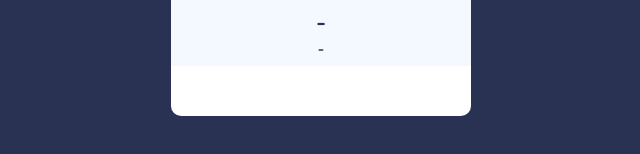
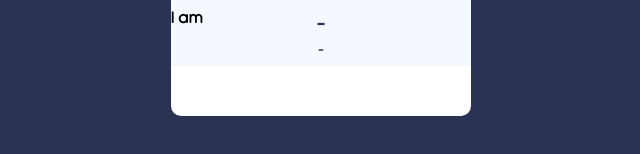
Before and after one commit to sushei/Weather-App, a plain HTML site: page index.html in a window 1280 px wide. Shown: the part 252-406 px from the top of the page, 319-959 px from the left. Drawn offline with Linux system fonts and the light colour scheme.

Commit message:
testing branch

```diff
--- a/index.html
+++ b/index.html
@@ -30,6 +30,9 @@
         <p>-</p>
       </div>
     </div>
+    <div class ="test">
+      <p>I am </p>
+    </div>
   </div>
 
   <script src="script.js"></script>
```
